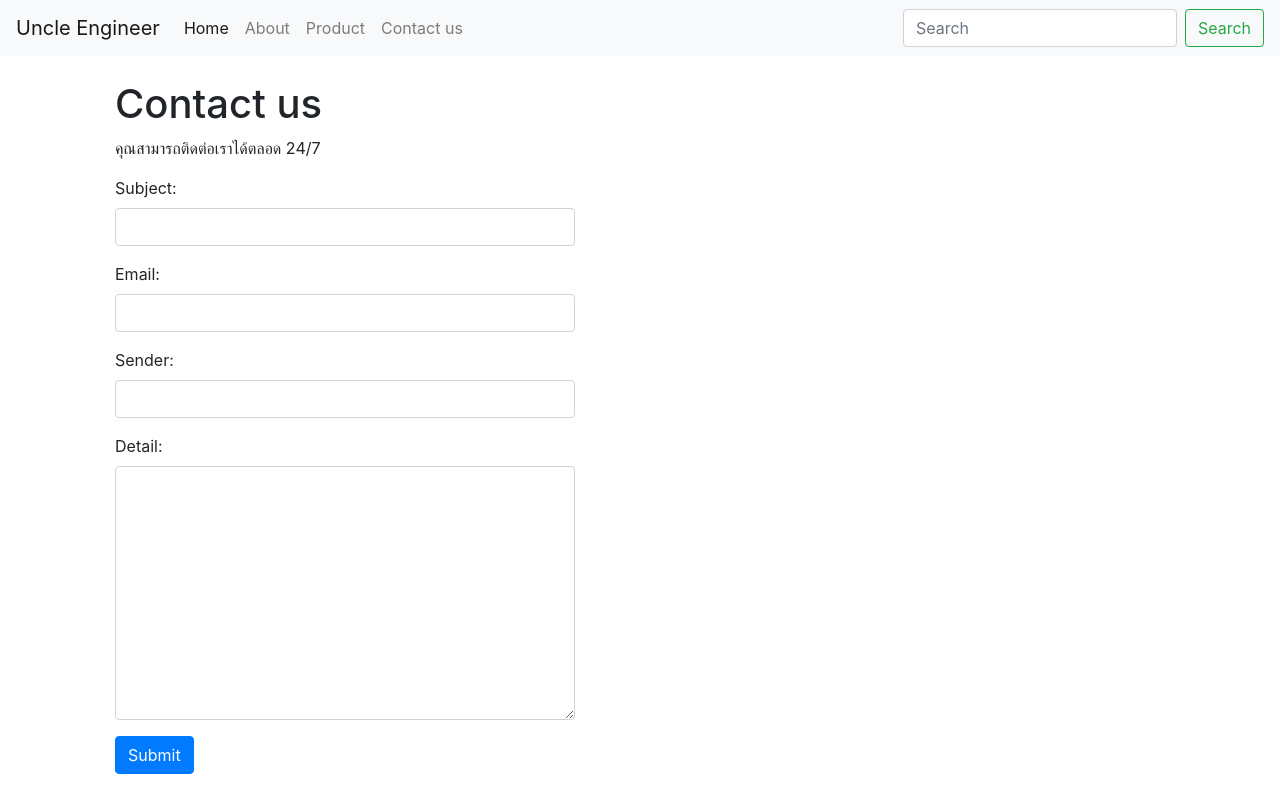
After one commit to SonNavigator/uncle-bootcamp-2023, a Django app: page /contact in a window 1280 px wide. The commit adds this page. Run offline with Django 3.2, Linux system fonts and the light colour scheme.

Commit message:
Add form and search

```diff
--- a/company/admin.py
+++ b/company/admin.py
@@ -1,5 +1,5 @@
 from django.contrib import admin
-from .models import Post, ProductDemo
+from .models import Post, ProductDemo, Contact
 from django_summernote.admin import SummernoteModelAdmin
 
 
@@ -11,3 +11,4 @@ class PostAdmin(SummernoteModelAdmin):
 # admin.site.register(Model, ModelAdmin)
 admin.site.register(Post, PostAdmin)
 admin.site.register(ProductDemo)
+admin.site.register(Contact)
--- /dev/null
+++ b/company/forms.py
@@ -0,0 +1,23 @@
+from django import forms
+from .models import Contact
+
+
+class ContactForm(forms.ModelForm):
+    class Meta:
+        model = Contact
+        fields = ('subject', 'email', 'sender', 'detail')
+
+        widgets = {
+            'subject': forms.TextInput(attrs={
+                'class': 'form-control col-xl-8'
+            }),
+            'email': forms.EmailInput(attrs={
+                'class': 'form-control col-xl-8'
+            }),
+            'sender': forms.TextInput(attrs={
+                'class': 'form-control col-xl-8'
+            }),
+            'detail': forms.Textarea(attrs={
+                'class': 'form-control col-xl-8'
+            })
+        }
--- a/company/models.py
+++ b/company/models.py
@@ -22,3 +22,14 @@ class ProductDemo(models.Model):
 
     def __str__(self):
         return self.name + '-' + str(self.price)
+
+
+class Contact(models.Model):
+    subject = models.CharField(max_length=100)
+    email = models.EmailField()
+    sender = models.CharField(max_length=80)
+    detail = models.TextField()
+    date_sent = models.DateTimeField(auto_now_add=True)
+
+    def __str__(self):
+        return self.subject
--- a/company/templates/company/base.html
+++ b/company/templates/company/base.html
@@ -9,7 +9,7 @@
     <body>
       <!-- Navigation bar section -->
         <nav class="navbar navbar-expand-lg navbar-light bg-light">
-            <a class="navbar-brand" href="/">Uncle Fruit Shop</a>
+            <a class="navbar-brand" href="/">Uncle Engineer</a>
             <button class="navbar-toggler" type="button" data-toggle="collapse" data-target="#navbarSupportedContent" aria-controls="navbarSupportedContent" aria-expanded="false" aria-label="Toggle navigation">
               <span class="navbar-toggler-icon"></span>
             </button>
@@ -24,10 +24,12 @@
                 <li class="nav-item">
                     <a class="nav-link" href="/product">Product</a>
                 </li>
-
+                <li class="nav-item">
+                  <a class="nav-link" href="/contact">Contact us</a>
+              </li>
               </ul>
-              <form class="form-inline my-2 my-lg-0">
-                <input class="form-control mr-sm-2" type="search" placeholder="Search" aria-label="Search">
+              <form class="form-inline my-2 my-lg-0" action="/search">
+                <input class="form-control mr-sm-2" type="search" placeholder="Search" aria-label="Search" name="q">
                 <button class="btn btn-outline-success my-2 my-sm-0" type="submit">Search</button>
               </form>
             </div>
--- /dev/null
+++ b/company/templates/company/contact.html
@@ -0,0 +1,15 @@
+{% extends 'company/base.html' %}
+{% block content %}
+
+<div class="container"><br>
+  <div class="col-sm-8">
+    <h1>Contact us</h1>
+    <p>คุณสามารถติดต่อเราได้ตลอด 24/7</p>
+    <form action="/contact" method="POST">
+        {% csrf_token %}
+        {{ form.as_p }}
+        <input class="btn btn-primary" type="submit" value="Submit">
+    </form>
+  </div>
+</div>
+{% endblock content %}
--- a/company/urls.py
+++ b/company/urls.py
@@ -1,9 +1,14 @@
 from django.urls import path
-from .views import Homepage, about, product, post_detail
+from .views import (
+    Homepage, about, product, post_detail,
+    contact, search
+)
 
 urlpatterns = [
     path('', Homepage), # localhost:8000
     path('about', about),
     path('product', product),
-    path('blog/<int:id>', post_detail)
+    path('blog/<int:id>', post_detail),
+    path('contact', contact),
+    path('search', search)
 ]
--- a/company/views.py
+++ b/company/views.py
@@ -1,6 +1,9 @@
-from django.shortcuts import render
+from django.shortcuts import render, redirect
 from django.http import HttpResponse
 from .models import Post, ProductDemo
+from .forms import ContactForm
+from django.db.models import Q
+
 
 def Homepage(request):
 
@@ -26,3 +29,28 @@ def product(request):
     data = ProductDemo.objects.all() # --> SELECT * from company_productdemo
     context = {'data':data} # attachment
     return render(request, 'company/product.html',context)
+
+
+def contact(request):
+    # Check the incoming request
+    if request.method == "POST":
+        form = ContactForm(request.POST)
+        if form.is_valid():
+            # Save to DB
+            form.save()
+            return redirect("/")
+
+    else:
+        form = ContactForm()
+
+    return render(request, 'company/contact.html', {'form': form})
+
+
+def search(request):
+    # Get the incoming query params
+    search_post = request.GET.get('q')
+    if search_post:
+        posts = Post.objects.filter(Q(title__icontains=search_post))
+    else:
+        pass
+    return render(request, 'company/search.html', {'posts': posts})
```
Also changed, not shown: company/templates/company/search.html (added, +13 -0 lines), company/migrations/0003_post_featured_pic.py, company/migrations/0004_contact.py (added).
